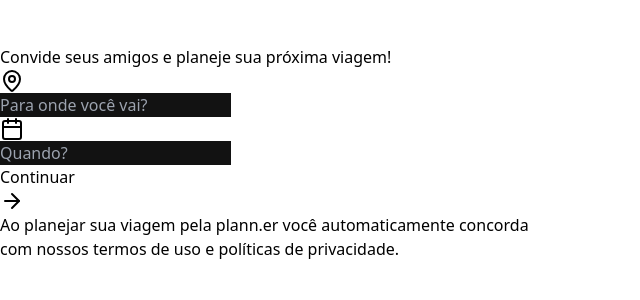
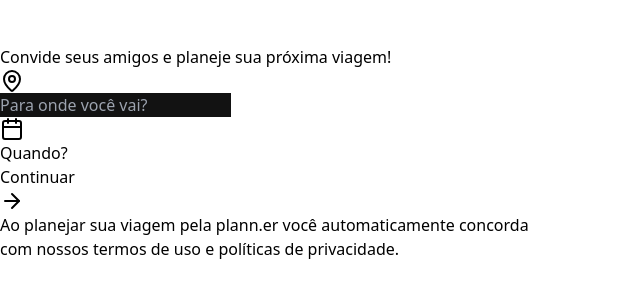
Before and after one commit to Vitinho163/Plann.er_Front-End, a React (Vite) app: page / in a window 1280 px wide. Shown: the top 300 px of the page, without its empty margins (0-640 px from the left). Built offline with nearby package versions, Linux system fonts and the light colour scheme.

Commit message:
Feat: Add react-day-picker and date-fns for date selection and display

```diff
--- a/package.json
+++ b/package.json
@@ -10,10 +10,12 @@
     "preview": "vite preview"
   },
   "dependencies": {
+    "date-fns": "^3.6.0",
     "localforage": "^1.10.0",
     "lucide-react": "^0.407.0",
     "match-sorter": "^6.3.4",
     "react": "^18.3.1",
+    "react-day-picker": "^8.10.1",
     "react-dom": "^18.3.1",
     "react-router-dom": "^6.24.1",
     "sort-by": "^1.2.0",
--- a/src/pages/create-trip/steps/destination-and-date-step.tsx
+++ b/src/pages/create-trip/steps/destination-and-date-step.tsx
@@ -1,5 +1,9 @@
-import { ArrowRight, Calendar, MapPin, Settings2 } from "lucide-react";
+import { ArrowRight, Calendar, MapPin, Settings2, X } from "lucide-react";
 import { Button } from "../../../components/button";
+import { useState } from "react";
+import { DateRange, DayPicker } from "react-day-picker";
+import { format } from 'date-fns'
+import "react-day-picker/dist/style.css"
 
 interface DestinationAndDateStepProps {
   isGuestsInputOpen: boolean
@@ -12,6 +16,21 @@ export function DestinationAndDateStep({
   isGuestsInputOpen,
   openGuestsInput
 }: DestinationAndDateStepProps) {
+  const [isDatePickerOpen, serIsDatePickerOpen] = useState(false)
+  const [eventStartAndEndDates, setEventStartAndEndDates] = useState<DateRange | undefined>()
+
+  function openDatePicker() {
+    serIsDatePickerOpen(true)
+  }
+
+  function closeDatePicker() {
+    serIsDatePickerOpen(false)
+  }
+
+  const displayedDate = eventStartAndEndDates && eventStartAndEndDates.from && eventStartAndEndDates.to
+    ? format(eventStartAndEndDates.from, "d' de 'LLL").concat(' até ').concat(format(eventStartAndEndDates.to, "d' de 'LLL"))
+    : null
+
   return (
     <div className="h-16 bg-zinc-900 px-4 rounded-xl flex items-center shadow-shape gap-3">
       <div className='flex items-center gap-2 flex-1'>
@@ -19,10 +38,29 @@ export function DestinationAndDateStep({
         <input disabled={isGuestsInputOpen} type="text" placeholder="Para onde você vai?" className="bg-transparent text-lg placeholder-zinc-400 outline-none flex-1" />
       </div>
 
-      <div className='flex items-center gap-2'>
+      <button onClick={openDatePicker} disabled={isGuestsInputOpen} className='flex items-center gap-2 text-left w-[280px]'>
         <Calendar className='size-5 text-zinc-400' />
-        <input disabled={isGuestsInputOpen} type="text" placeholder="Quando?" className="bg-transparent text-lg placeholder-zinc-400 w-40 outline-none" />
-      </div>
+        <span className="text-lg text-zinc-400 w-40 flex-1">
+          {displayedDate || 'Quando?'}
+        </span>
+      </button>
+
+      {isDatePickerOpen && (
+        <div className='fixed inset-0 bg-black/60 flex items-center justify-center'>
+          <div className='rounded-xl py-5 px-6 shadow-shape bg-zinc-900 space-y-5'>
+            <div className='space-y-2'>
+              <div className='flex items-center justify-between'>
+                <h2 className='text-lg font-semibold'>Selecione a data</h2>
+                <button type='button' onClick={closeDatePicker}>
+                  <X className='size-5 text-zinc-400' />
+                </button>
+              </div>
+            </div>
+
+            <DayPicker mode="range" selected={eventStartAndEndDates} onSelect={setEventStartAndEndDates} />
+          </div>
+        </div>
+      )}
 
       <div className='w-px h-6 bg-zinc-800' />
 
```
Also changed, not shown: 1 other file (tests, documents, lock files or other folders).
